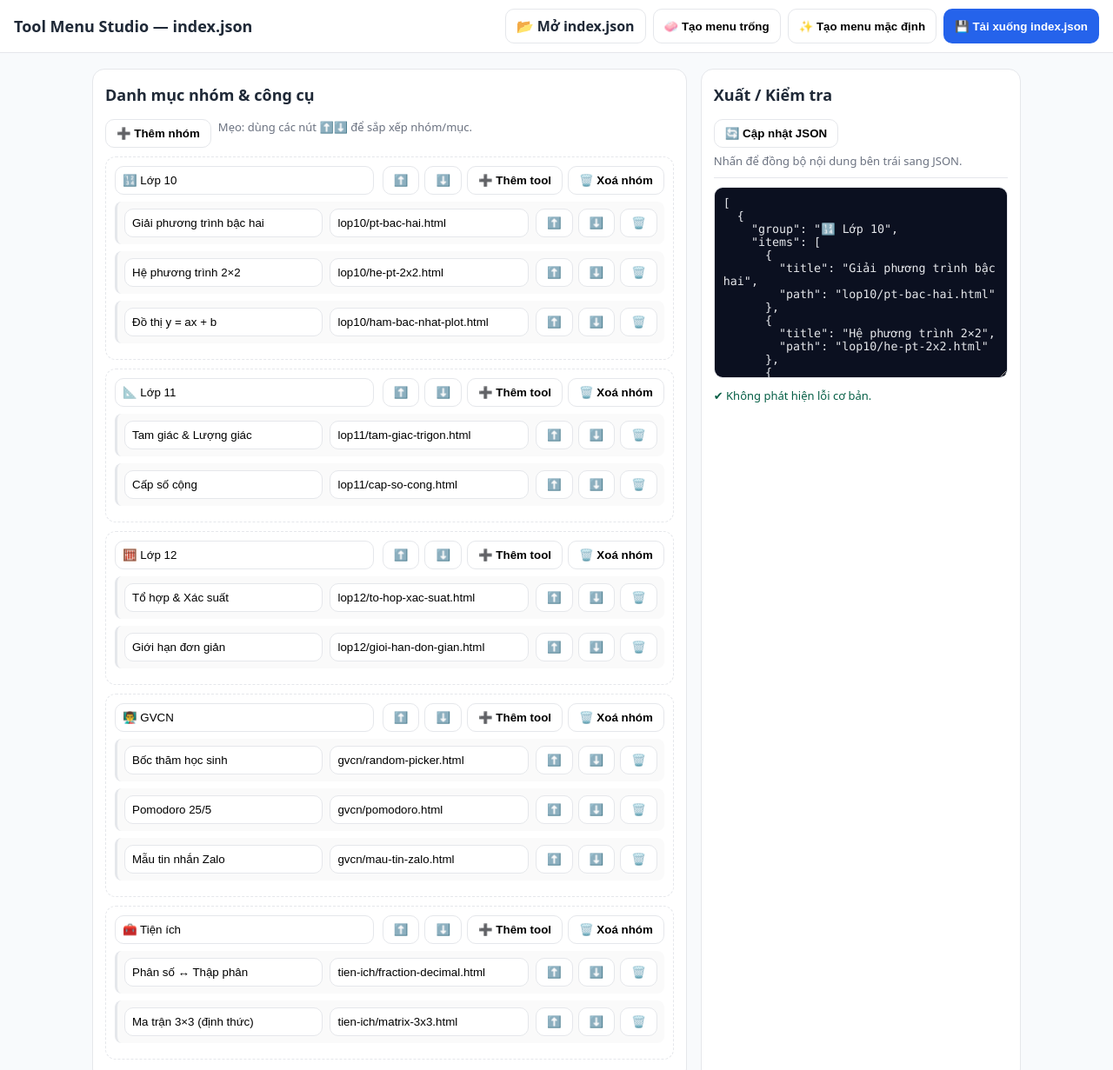
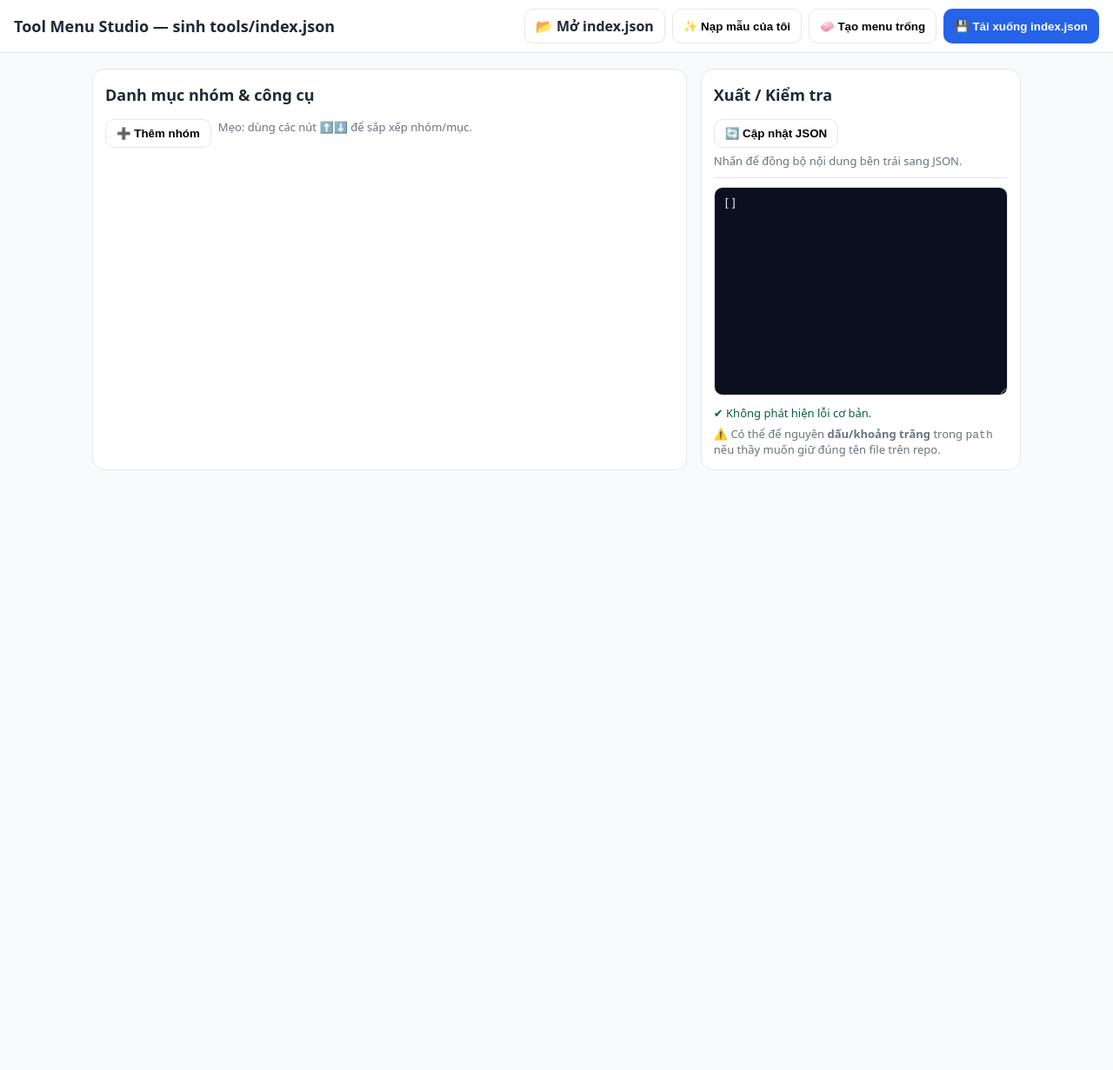
Before and after one commit to Vutienluc178/WEB2, a plain HTML site: page tools/tien-ich/TÁOJSON.html in a window 1280 px wide. Shown: the top 1231 px of the page at 87% size. After the commit the page ends 800 px from the top, so only its background shows below. Drawn offline with Linux system fonts and the light colour scheme.

Commit message:
Update TÁOJSON.html

```diff
--- a/tools/tien-ich/TÁOJSON.html
+++ b/tools/tien-ich/TÁOJSON.html
@@ -3,7 +3,7 @@
 <head>
 <meta charset="UTF-8" />
 <meta name="viewport" content="width=device-width,initial-scale=1" />
-<title>Tool Menu Studio — index.json (cấu trúc cũ + thêm mới)</title>
+<title>Tool Menu Studio — sinh tools/index.json</title>
 <style>
   :root{--fg:#1f2937;--bg:#f8fafc;--card:#ffffff;--border:#e5e7eb;--muted:#6b7280;--primary:#2563eb}
   *{box-sizing:border-box} body{margin:0;font-family:system-ui,Segoe UI,Roboto,Arial;background:var(--bg);color:var(--fg)}
@@ -11,7 +11,6 @@
   header h1{font-size:18px;margin:0} header .actions{display:flex;gap:8px;flex-wrap:wrap}
   .btn{border:1px solid var(--border);background:var(--card);padding:8px 12px;border-radius:10px;cursor:pointer;font-weight:600}
   .btn.primary{background:var(--primary);color:#fff;border-color:transparent}
-  .btn.ghost{background:transparent}
   .container{max-width:1100px;margin:18px auto;padding:0 16px;display:grid;grid-template-columns: 1.3fr .7fr;gap:16px}
   .left,.right{background:var(--card);border:1px solid var(--border);border-radius:14px;padding:14px}
   h2{margin:.2rem 0 1rem 0;font-size:18px}
@@ -24,7 +23,7 @@
   .item input{padding:8px;border:1px solid var(--border);border-radius:10px;width:100%}
   .toolbar{display:flex;gap:6px;flex-wrap:wrap}
   .muted{color:var(--muted);font-size:13px}
-  textarea{width:100%;min-height:220px;padding:10px;border:1px solid var(--border);border-radius:10px;background:#0b1020;color:#e5e7eb;font-family:ui-monospace, SFMono-Regular, Menlo, monospace}
+  textarea{width:100%;min-height:240px;padding:10px;border:1px solid var(--border);border-radius:10px;background:#0b1020;color:#e5e7eb;font-family:ui-monospace, SFMono-Regular, Menlo, monospace}
   .hint{font-size:13px;color:var(--muted);margin-top:6px}
   .danger{color:#b91c1c}
   .ok{color:#065f46}
@@ -36,14 +35,14 @@
 </head>
 <body>
 <header>
-  <h1>Tool Menu Studio — index.json</h1>
+  <h1>Tool Menu Studio — sinh tools/index.json</h1>
   <div class="actions">
     <label class="btn">
       📂 Mở index.json
       <input id="fileInput" type="file" accept=".json" hidden>
     </label>
+    <button id="loadMySample" class="btn">✨ Nạp mẫu của tôi</button>
     <button id="newEmpty"  class="btn">🧼 Tạo menu trống</button>
-    <button id="newDefault" class="btn">✨ Tạo menu mặc định</button>
     <button id="exportBtn" class="btn primary">💾 Tải xuống index.json</button>
   </div>
 </header>
@@ -65,12 +64,13 @@
     <div class="hr"></div>
     <textarea id="output" readonly></textarea>
     <div id="issues" class="hint"></div>
+    <div class="hint">⚠️ Có thể để nguyên <b>dấu/khoảng trắng</b> trong <code>path</code> nếu thầy muốn giữ đúng tên file trên repo.</div>
   </aside>
 </div>
 
 <script>
   // ====== State ======
-  let groups = []; // array of {group: string, items: [{title, path}]}
+  let groups = []; // [{group, items: [{title, path}]}]
 
   // ====== Helpers ======
   const el = sel => document.querySelector(sel);
@@ -85,6 +85,16 @@
     if(to<0 || to>=arr.length) return;
     const [sp] = arr.splice(from,1);
     arr.splice(to,0,sp);
+  }
+  // slug (tuỳ chọn): bỏ dấu, thường hoá
+  function toSlug(s){
+    return s.normalize('NFD').replace(/[\u0300-\u036f]/g,'')
+            .toLowerCase()
+            .replace(/[^a-z0-9\-_\s/]+/g,'')
+            .replace(/\s+/g,'-')
+            .replace(/-+/g,'-')
+            .replace(/\/+/g,'/')
+            .replace(/^-|-$/g,'');
   }
 
   // ====== Render ======
@@ -123,6 +133,7 @@
         const tInput = mk('input',{value: it.title || '', placeholder:'Tiêu đề'});
         const pInput = mk('input',{value: it.path  || '', placeholder:'lop10/ten-tool.html'});
         const btns = mk('div',{className:'toolbar'});
+        const auto = mk('button',{className:'btn',textContent:'🔧 Tạo path từ tiêu đề'});
         const upI = mk('button',{className:'btn',textContent:'⬆️'});
         const downI = mk('button',{className:'btn',textContent:'⬇️'});
         const delI = mk('button',{className:'btn',textContent:'🗑️'});
@@ -130,12 +141,25 @@
         tInput.oninput = ()=> it.title = tInput.value.trim();
         pInput.oninput = ()=> it.path  = pInput.value.trim();
 
+        auto.onclick = ()=>{
+          // đoán thư mục theo group
+          const gName = (g.group||'').toLowerCase();
+          let base = '';
+          if(gName.includes('lớp 10')) base = 'lop10/';
+          else if(gName.includes('lớp 11')) base = 'lop11/';
+          else if(gName.includes('lớp 12')) base = 'lop12/';
+          else if(gName.includes('gvcn')) base = 'gvcn/';
+          else if(gName.includes('tiện ích') || gName.includes('tien ich')) base = 'tien-ich/';
+          const slug = toSlug(tInput.value||'cong-cu');
+          pInput.value = base + slug + '.html';
+          it.path = pInput.value;
+        };
         upI.onclick   = ()=>{ moveInArray(g.items, ii, ii-1); render(); };
         downI.onclick = ()=>{ moveInArray(g.items, ii, ii+1); render(); };
         delI.onclick  = ()=>{ g.items.splice(ii,1); render(); };
 
         grid.append(tInput, pInput, btns);
-        btns.append(upI, downI, delI);
+        btns.append(auto, upI, downI, delI);
         row.appendChild(grid);
         itemsWrap.appendChild(row);
       });
@@ -143,23 +167,19 @@
       box.appendChild(itemsWrap);
       $groups.appendChild(box);
     });
-    // sync JSON preview
     refreshJSON();
   }
 
   // ====== JSON I/O ======
   function refreshJSON(){
-    // validate & produce JSON
     const issues = [];
     const out = [];
+    const pathSet = new Set();
 
-    // validation helpers
-    const pathSet = new Set();
     function markBad(input){
       input.classList.add('bad'); setTimeout(()=>input.classList.remove('bad'), 1200);
     }
 
-    // traverse DOM to capture latest values and validate
     const groupBoxes = $groups.querySelectorAll('.group');
     groupBoxes.forEach((box, gi)=>{
       const nameInput = box.querySelector('.group-head input');
@@ -177,8 +197,7 @@
 
         if(path){
           if(pathSet.has(path)){
-            issues.push(`Trùng path: ${path}`);
-            markBad(pi);
+            issues.push(`Trùng path: ${path}`); markBad(pi);
           } else {
             pathSet.add(path);
           }
@@ -187,8 +206,7 @@
       });
 
       if(!groupName && items.length>0){
-        issues.push('Có nhóm chưa đặt tên');
-        markBad(nameInput);
+        issues.push('Có nhóm chưa đặt tên'); markBad(nameInput);
       }
       if(groupName && items.length>0){
         out.push({group: groupName, items});
@@ -215,44 +233,44 @@
     render();
   }
 
-  // ====== Defaults ======
-  function defaultMenu(){
+  // ====== MẪU CỦA THẦY ======
+  function mySample(){
     return [
       {
-        group: "🔢 Lớp 10",
-        items: [
-          {title:"Giải phương trình bậc hai", path:"lop10/pt-bac-hai.html"},
-          {title:"Hệ phương trình 2×2",       path:"lop10/he-pt-2x2.html"},
-          {title:"Đồ thị y = ax + b",         path:"lop10/ham-bac-nhat-plot.html"}
+        "group": "🔢 Lớp 10",
+        "items": [
+          {"title":"ĐỊNH NGHĨA VECTO","path":"lop10/hinh-hoc-vecto.html"},
+          {"title":"CÁC PHÉP TOÁN TẬP HỢP","path":"lop10/đại số -CÁC PHÉP TOÁN TRÊN TẬP HỢP.html"},
+          {"title":"Giải phương trình bậc hai","path":"lop10/pt-bac-hai.html"},
+          {"title":"Hệ phương trình 2×2","path":"lop10/he-pt-2x2.html"},
+          {"title":"Đồ thị y = ax + b","path":"lop10/ham-bac-nhat-plot.html"}
         ]
       },
       {
-        group: "📐 Lớp 11",
-        items: [
-          {title:"Tam giác & Lượng giác", path:"lop11/tam-giac-trigon.html"},
-          {title:"Cấp số cộng",           path:"lop11/cap-so-cong.html"}
+        "group": "📐 Lớp 11",
+        "items": [
+          {"title":"Tam giác & Lượng giác","path":"lop11/tam-giac-trigon.html"},
+          {"title":"Cấp số cộng","path":"lop11/cap-so-cong.html"}
         ]
       },
       {
-        group: "🧮 Lớp 12",
-        items: [
-          {title:"Tổ hợp & Xác suất", path:"lop12/to-hop-xac-suat.html"},
-          {title:"Giới hạn đơn giản", path:"lop12/gioi-han-don-gian.html"}
+        "group": "🧮 Lớp 12",
+        "items": [
+          {"title":"Tổ hợp & Xác suất","path":"lop12/to-hop-xac-suat.html"},
+          {"title":"Giới hạn đơn giản","path":"lop12/gioi-han-don-gian.html"}
         ]
       },
       {
-        group: "👨‍🏫 GVCN",
-        items: [
-          {title:"Bốc thăm học sinh", path:"gvcn/random-picker.html"},
-          {title:"Pomodoro 25/5",     path:"gvcn/pomodoro.html"},
-          {title:"Mẫu tin nhắn Zalo", path:"gvcn/mau-tin-zalo.html"}
+        "group": "👨‍🏫 GVCN",
+        "items": [
+          {"title":"VÒNG QUAY KÌ DIỆU","path":"tien-ich/chiếc nón kì diệu.html"},
+          {"title":"Pomodoro 25/5","path":"gvcn/pomodoro.html"}
         ]
       },
       {
-        group: "🧰 Tiện ích",
-        items: [
-          {title:"Phân số ↔ Thập phân",     path:"tien-ich/fraction-decimal.html"},
-          {title:"Ma trận 3×3 (định thức)", path:"tien-ich/matrix-3x3.html"}
+        "group": "🧰 Tiện ích",
+        "items": [
+          {"title":"Tạo menu WEB","path":"tien-ich/TÁOJSON.html"}
         ]
       }
     ];
@@ -262,8 +280,8 @@
   el('#addGroup').onclick   = ()=>{ groups.push({group:'', items:[]}); render(); };
   el('#refreshJSON').onclick= refreshJSON;
   el('#exportBtn').onclick  = ()=> download('index.json', el('#output').value || '[]');
-  el('#newEmpty').onclick   = ()=>{ if(confirm('Tạo menu trống?')); groups=[]; render(); };
-  el('#newDefault').onclick = ()=>{ if(confirm('Tạo mới theo menu mặc định?')); groups=defaultMenu(); render(); };
+  el('#newEmpty').onclick   = ()=>{ if(confirm('Tạo menu trống?')){ groups=[]; render(); } };
+  el('#loadMySample').onclick = ()=>{ if(confirm('Nạp mẫu của thầy? Dữ liệu hiện tại sẽ bị thay.')){ groups=mySample(); render(); } };
 
   el('#fileInput').addEventListener('change', (e)=>{
     const f = e.target.files[0]; if(!f) return;
@@ -275,10 +293,8 @@
     rd.readAsText(f);
   });
 
-  // ====== Boot ======
-  // Khởi tạo với menu mặc định cho tiện thử
-  groups = defaultMenu();
-  render();
+  // Khởi tạo trống
+  groups = []; render();
 </script>
 </body>
 </html>
```
